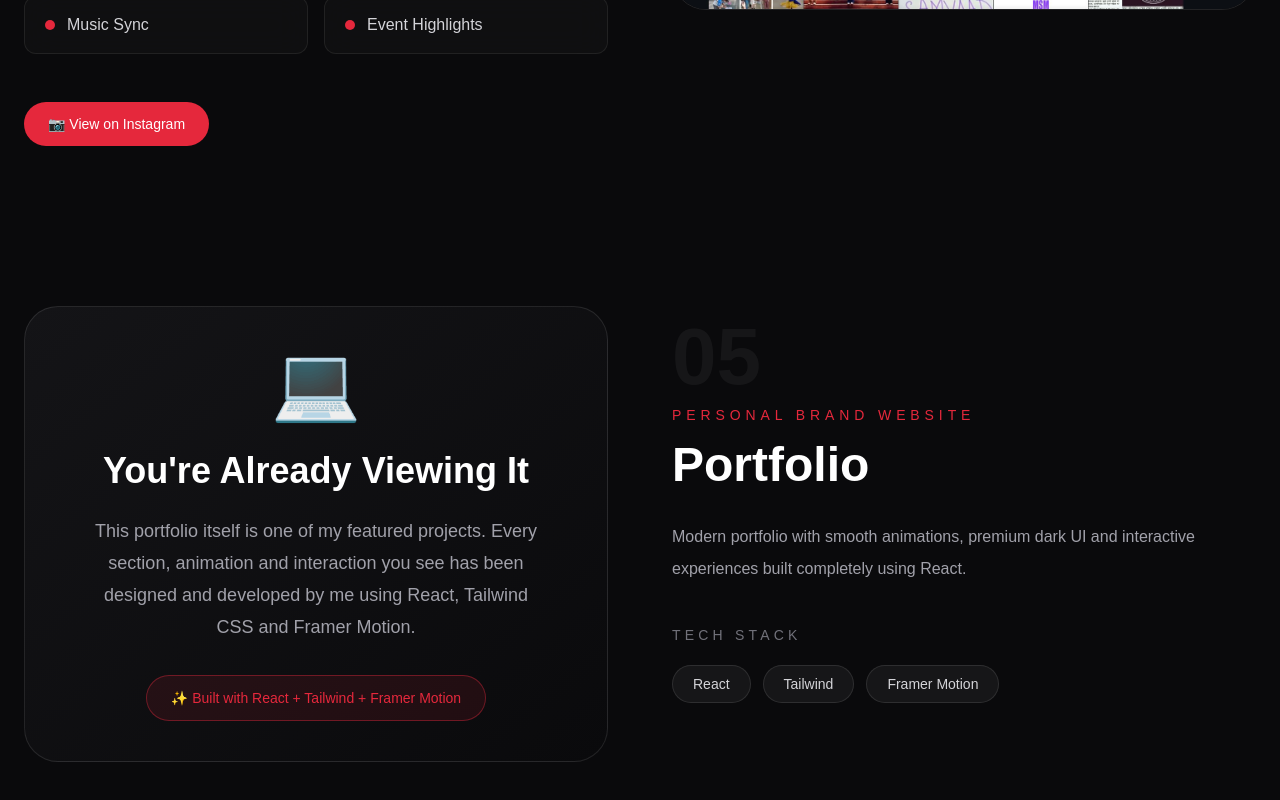
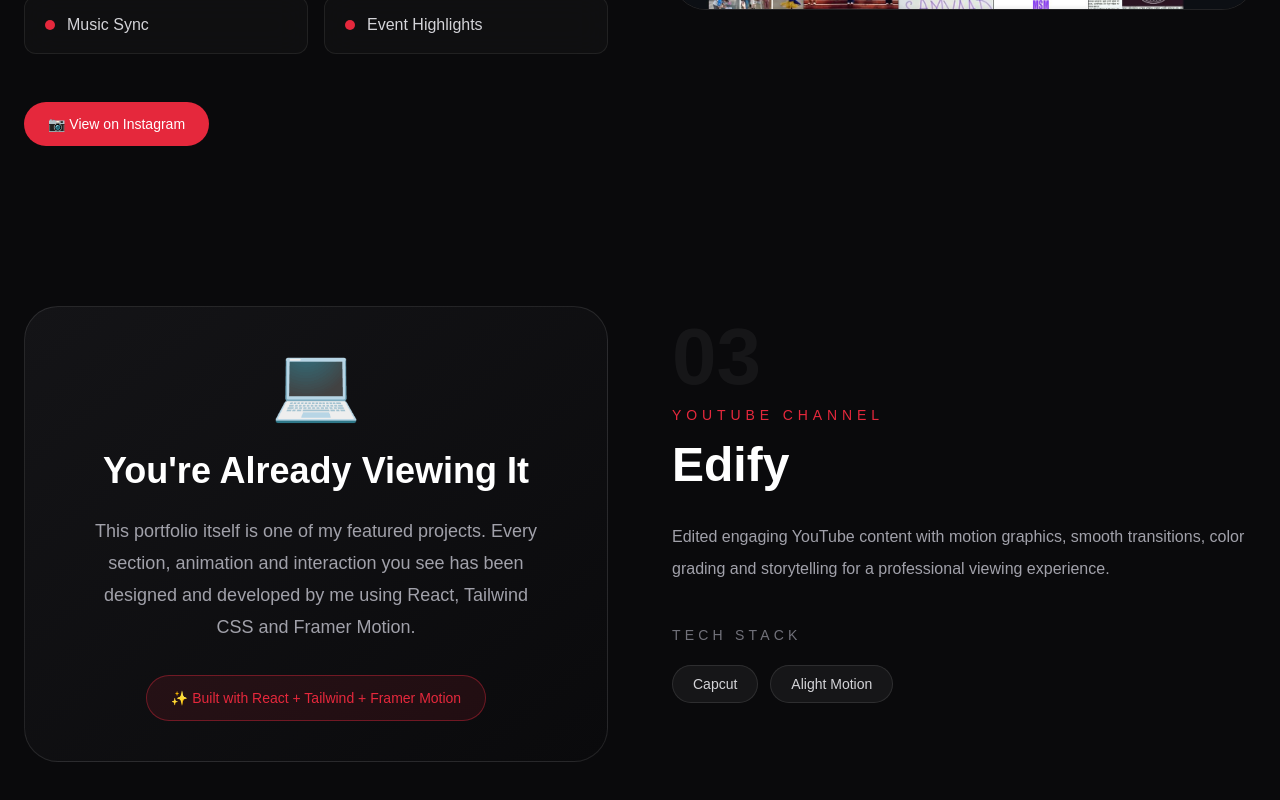
Before and after one commit to abhi-ai07/.portfolio, a React (Vite) app: page /projects in a window 1280 px wide. Shown: the part 3772-4572 px from the top of the page. Built offline with nearby package versions, Linux system fonts and the light colour scheme; a web font is replaced by a local one.

Commit message:
Updated_portfolio

```diff
--- a/src/pages/Projects.jsx
+++ b/src/pages/Projects.jsx
@@ -73,6 +73,39 @@ const projects = [
   },
 
   {
+  id: "03",
+  title: "Edify",
+  subtitle: "YouTube Channel",
+  description:
+    "Edited engaging YouTube content with motion graphics, smooth transitions, color grading and storytelling for a professional viewing experience.",
+  image: edifyImg,
+
+  tech: ["Capcut", "Alight Motion"],
+  features: [
+    "Motion Graphics",
+    "Color Grading",
+    "Smooth Transitions",
+    "YouTube Content",
+  ],
+},
+
+{
+  id: "04",
+  title: "Samvaad",
+  subtitle: "Video Editing Project",
+  description:
+    "Produced a cinematic event highlight video featuring dynamic cuts, synchronized music, text animations and professional color grading.",
+    image: samvaadImg,
+  tech: ["Alight Motion", "After Effects"],
+  features: [
+    "Cinematic Cuts",
+    "Text Animation",
+    "Music Sync",
+    "Event Highlights",
+  ],
+},
+
+{
     id: "05",
 
     title: "Portfolio",
@@ -95,40 +128,6 @@ const projects = [
       "Animations",
       "Responsive",
       "Performance",
-    ],
-  },
-
-  {
-  id: "03",
-  title: "Edify",
-  subtitle: "YouTube Channel",
-  description:
-    "Edited engaging YouTube content with motion graphics, smooth transitions, color grading and storytelling for a professional viewing experience.",
-  liveLink: "https://www.youtube.com/@Edify_English_Hub/shorts",
-  image: edifyImg,
-
-  tech: ["Capcut", "Alight Motion"],
-  features: [
-    "Motion Graphics",
-    "Color Grading",
-    "Smooth Transitions",
-    "YouTube Content",
-  ],
-},
-{
-  id: "04",
-  title: "Samvaad",
-  subtitle: "Video Editing Project",
-  description:
-    "Produced a cinematic event highlight video featuring dynamic cuts, synchronized music, text animations and professional color grading.",
-  liveLink: "https://www.instagram.com/samvaad_mun/reels/",
-    image: samvaadImg,
-  tech: ["Alight Motion", "After Effects"],
-  features: [
-    "Cinematic Cuts",
-    "Text Animation",
-    "Music Sync",
-    "Event Highlights",
     ],
   },
 ];
@@ -545,10 +544,10 @@ const [activeDynamoImage, setActiveDynamoImage] = useState(dynamoImages[0]);
 
     <div className="mt-12">
   <a
-      href={projects[3].liveLink}
+    href="https://www.youtube.com/@Edify_English_Hub/shorts"
     target="_blank"
     rel="noopener noreferrer"
-      className="inline-flex items-center gap-2 rounded-full bg-[#E5283C] px-6 py-3 text-sm font-medium text-white transition hover:bg-[#c61f32]"
+    className="inline-block rounded-full bg-[#E5283C] px-6 py-3 text-sm font-medium text-white hover:bg-[#c61f32] transition-all"
   >
     ▶ Watch on YouTube
   </a>
@@ -596,10 +595,10 @@ const [activeDynamoImage, setActiveDynamoImage] = useState(dynamoImages[0]);
 
       <div className="mt-12">
   <a
-      href={projects[4].liveLink}
+    href="https://www.instagram.com/samvaad_mun/reels/"
     target="_blank"
     rel="noopener noreferrer"
-      className="inline-flex items-center gap-2 rounded-full bg-[#E5283C] px-6 py-3 text-sm font-medium text-white transition hover:bg-[#c61f32]"
+    className="inline-block rounded-full bg-[#E5283C] px-6 py-3 text-sm font-medium text-white hover:bg-[#c61f32] transition-all"
   >
     📷 View on Instagram
   </a>
```
Lines whose indentation alone changed are shown as unchanged.
